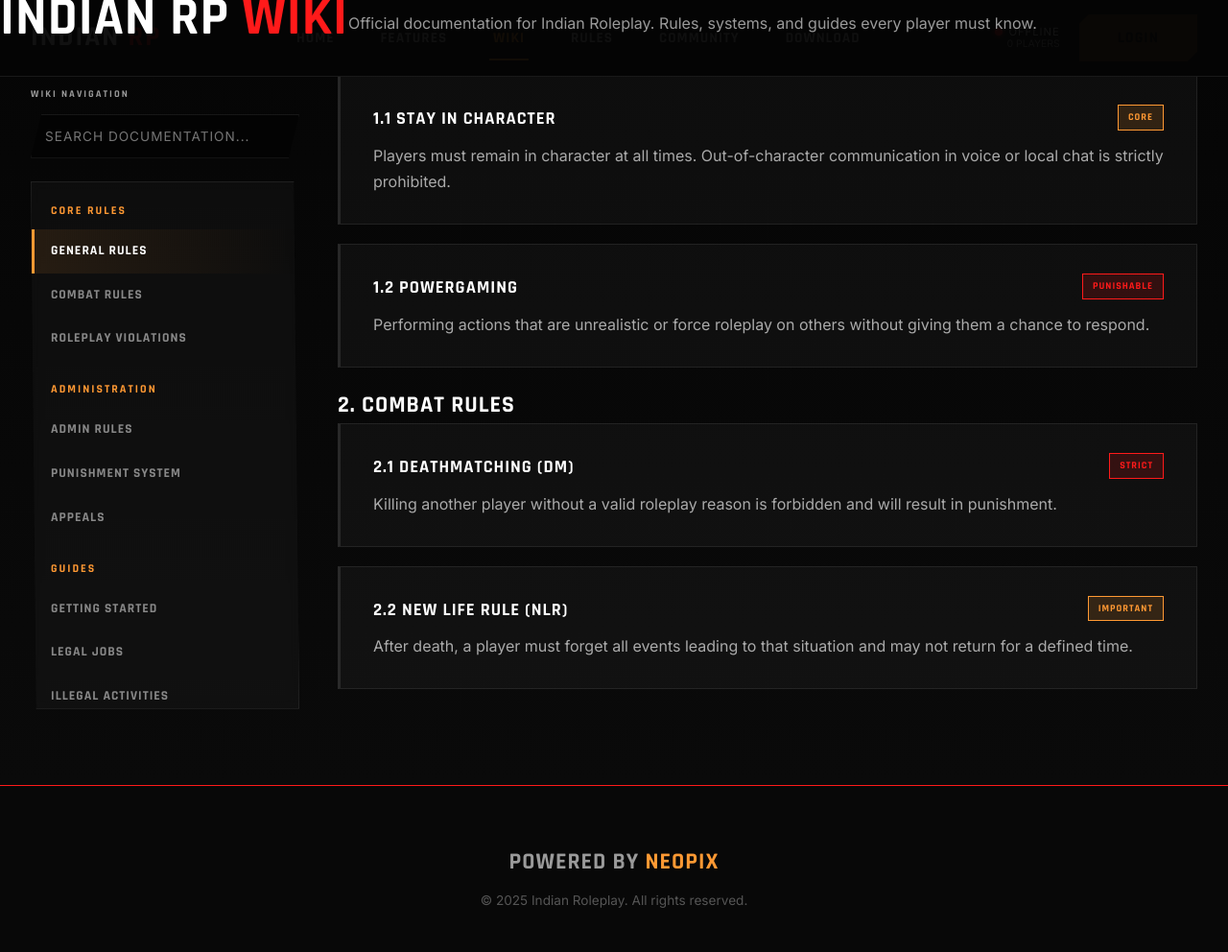
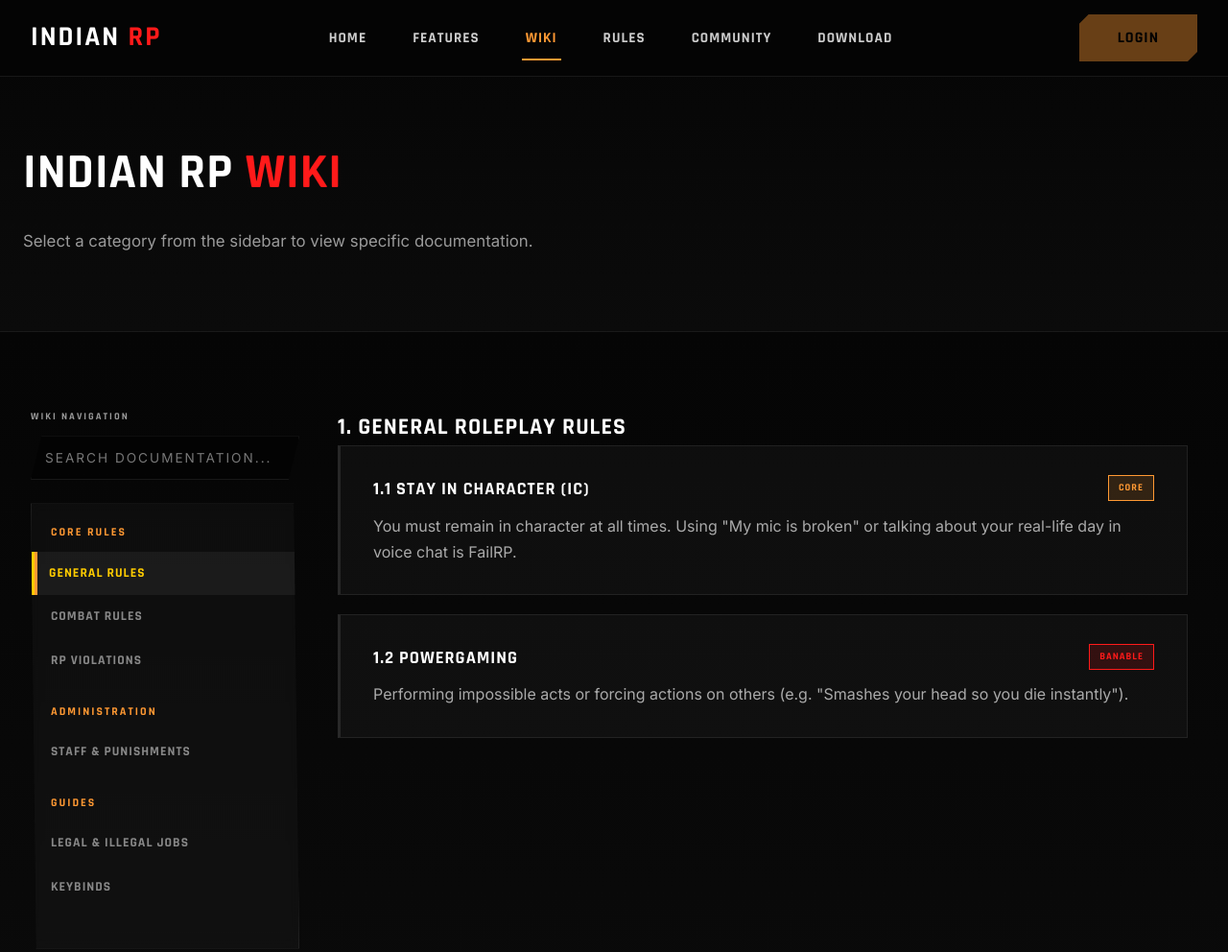
Before and after one commit to Hack3rAv/indianRP-website, a plain HTML site: page pages/wiki.html in a window 1280 px wide. Shown: the top 992 px of the page at 96% size. Drawn offline with Linux system fonts and the light colour scheme; no server answers; a script that the page names is missing.

Commit message:
Add files via upload

```diff
--- a/assets/css/layout.css
+++ b/assets/css/layout.css
@@ -9,6 +9,7 @@ header {
     position: fixed;
     top: 0;
     left: 0;
+    right: 0;
     width: 100%;
     height: 80px;
     z-index: 1000;
@@ -67,7 +68,6 @@ header {
    MAIN APP CONTAINER
 ----------------------------- */
 main#app-content {
-    padding-top: 80px; /* navbar height */
     min-height: calc(100vh - 80px);
 }
 
--- a/assets/css/wiki.css
+++ b/assets/css/wiki.css
@@ -1,85 +1,107 @@
 /* =====================================================
-   WIKI PAGE - INTEGRATED WITH GLOBAL LAYOUT
+   WIKI PAGE — GLOBAL-LAYOUT COMPATIBLE
    ===================================================== */
 
 .wiki-page {
-    /* Uses global padding-top to account for the 80px fixed header */
-    padding: 40px 0 80px;
+    padding: 80px 0;
     background: linear-gradient(to bottom, #050505, #0a0a0a);
 }
+
+/* =====================================================
+   CONTAINER
+   ===================================================== */
 
 .wiki-container {
     display: grid;
     grid-template-columns: 280px 1fr;
     gap: 40px;
-    align-items: start;
-    max-width: 1600px; /* Matching your .nav-container width */
+
+    max-width: 1600px;
     margin: 0 auto;
     padding: 0 32px;
+
+    align-items: start;
 }
 
-/* -----------------------------
-   SIDEBAR (Sticky & Responsive)
------------------------------ */
+/* =====================================================
+   SIDEBAR
+   ===================================================== */
+
 .wiki-sidebar {
     position: sticky;
-    /* Calculated: 80px (header) + 24px (spacing) */
-    top: 104px;
-    align-self: flex-start;
-    max-height: calc(100vh - 140px);
-    z-index: 10;
+    top: 40px;
+
+    max-height: calc(100vh - 160px);
+    overflow: hidden;
+
+    z-index: 5;
 }
 
 .wiki-sidebar::before {
     content: "WIKI NAVIGATION";
     display: block;
+    margin-bottom: 12px;
+
     font-family: var(--font-head);
     font-size: 0.65rem;
     letter-spacing: 2px;
+    font-weight: 800;
     color: var(--text-muted);
-    margin-bottom: 12px;
-    font-weight: 800;
 }
 
-/* -----------------------------
-   SEARCH (Skewed Tactical Style)
------------------------------ */
+/* =====================================================
+   SEARCH
+   ===================================================== */
+
 .wiki-search {
+    cursor: text;
     width: 100%;
     padding: 14px;
     margin-bottom: 24px;
+
     background: rgba(0,0,0,0.4);
     border: 1px solid var(--border-soft);
     color: var(--text-main);
+
     font-family: var(--font-body);
     font-size: 0.85rem;
     letter-spacing: 1px;
+
     outline: none;
-    /* Replicating the shape from image */
     clip-path: polygon(4% 0, 100% 0, 96% 100%, 0% 100%);
-    transition: border-color 0.2s;
 }
 
-.wiki-search:focus {
+.wiki-search::placeholder {
+    color: #777;
+    letter-spacing: 2px;
+}
+
+.wiki-search:not(:placeholder-shown) {
     border-color: var(--primary);
 }
+/* =====================================================
+   NAVIGATION
+   ===================================================== */
 
-/* -----------------------------
-   NAVIGATION BOX
------------------------------ */
 .wiki-nav {
     background: rgba(255,255,255,0.03);
     border: 1px solid var(--border-soft);
     backdrop-filter: blur(6px);
+
     padding: 20px 0;
     clip-path: polygon(0 0, 98% 0, 100% 100%, 2% 100%);
-    max-height: calc(100vh - 250px);
+
+    max-height: calc(100vh - 240px);
     overflow-y: auto;
 }
 
-/* Scrollbar styling to match global dark theme */
-.wiki-nav::-webkit-scrollbar { width: 4px; }
-.wiki-nav::-webkit-scrollbar-thumb { background: var(--primary); }
+.wiki-nav::-webkit-scrollbar {
+    width: 4px;
+}
+
+.wiki-nav::-webkit-scrollbar-thumb {
+    background: var(--primary);
+}
 
 .wiki-nav-group {
     margin-bottom: 20px;
@@ -87,26 +109,31 @@
 
 .wiki-nav-title {
     padding: 0 20px 10px;
+
+    font-family: var(--font-head);
     font-size: 0.75rem;
     font-weight: 800;
     letter-spacing: 2px;
+    text-transform: uppercase;
+
     color: var(--primary);
-    font-family: var(--font-head);
-    text-transform: uppercase;
 }
 
 .wiki-nav-item {
     display: block;
     position: relative;
+
     padding: 12px 20px;
-    color: #888;
+
     font-family: var(--font-head);
+    font-size: 0.85rem;
     font-weight: 700;
-    font-size: 0.85rem;
     letter-spacing: 1px;
     text-transform: uppercase;
     text-decoration: none;
-    transition: all 0.25s;
+
+    color: #888;
+    transition: 0.25s;
 }
 
 .wiki-nav-item::before {
@@ -114,16 +141,20 @@
     position: absolute;
     left: 0;
     top: 0;
+
     width: 3px;
     height: 100%;
     background: transparent;
-    transition: background 0.25s;
 }
 
 .wiki-nav-item:hover,
 .wiki-nav-item.active {
     color: #fff;
-    background: linear-gradient(90deg, rgba(255,153,51,0.1), transparent);
+    background: linear-gradient(
+        90deg,
+        rgba(255,153,51,0.12),
+        transparent
+    );
 }
 
 .wiki-nav-item:hover::before,
@@ -131,43 +162,50 @@
     background: var(--primary);
 }
 
-/* -----------------------------
-   CONTENT & CARDS
------------------------------ */
-.wiki-header {
-    margin-bottom: 50px;
-    border-bottom: 1px solid var(--border-soft);
-    padding-bottom: 30px;
+/* =====================================================
+   CONTENT
+   ===================================================== */
+
+.wiki-content {
+    padding-right: 10px;
 }
 
-.wiki-header h1 {
-    font-family: var(--font-head);
-    font-size: 3.5rem;
-    font-weight: 900;
-    margin-bottom: 12px;
+/* =====================================================
+   SECTIONS & CARDS
+   ===================================================== */
+
+.wiki-section {
+    margin-bottom: 60px;
 }
 
-.wiki-header span { color: var(--accent); }
+.wiki-section h2 {
+    font-family: var(--font-head);
+    font-size: 1.8rem;
+    margin-bottom: 30px;
+}
 
 .wiki-card {
+    position: relative;
+
     background: rgba(255,255,255,0.03);
     border: 1px solid var(--border-soft);
+    border-left: 3px solid rgba(255,255,255,0.1);
+
     padding: 30px 34px;
     margin-bottom: 20px;
-    position: relative;
-    border-left: 3px solid rgba(255,255,255,0.1);
-    transition: all 0.3s ease;
+
+    transition: 0.25s;
 }
 
 .wiki-card:hover {
+    background: rgba(255,255,255,0.05);
     border-left-color: var(--primary);
-    background: rgba(255,255,255,0.05);
 }
 
 .wiki-card h3 {
     font-family: var(--font-head);
+    font-size: 1.15rem;
     text-transform: uppercase;
-    font-size: 1.15rem;
     margin-bottom: 10px;
 }
 
@@ -180,10 +218,30 @@
     position: absolute;
     top: 30px;
     right: 34px;
+
     font-family: var(--font-head);
     font-size: 0.65rem;
     font-weight: 900;
+    letter-spacing: 1px;
+    text-transform: uppercase;
+
     padding: 4px 10px;
     border: 1px solid currentColor;
-    text-transform: uppercase;
 }
+
+/* =====================================================
+   RESPONSIVE
+   ===================================================== */
+
+@media (max-width: 900px) {
+    .wiki-container {
+        grid-template-columns: 1fr;
+    }
+
+    .wiki-sidebar {
+        position: relative;
+        top: 0;
+        max-height: none;
+        margin-bottom: 40px;
+    }
+}
--- a/config/site.config.js
+++ b/config/site.config.js
@@ -19,7 +19,7 @@ window.SITE_CONFIG = {
     // -----------------------------
     // MAINTENANCE MODE (FRONTEND)
     // -----------------------------
-    MAINTENANCE_MODE: false,
+    MAINTENANCE_MODE: true,
 
     // -----------------------------
     // ROUTING
--- a/pages/wiki.html
+++ b/pages/wiki.html
@@ -5,7 +5,6 @@
     <meta name="viewport" content="width=device-width, initial-scale=1.0" />
     <title>Indian Roleplay | Wiki</title>
 
-    <!-- ================= CORE STYLES ================= -->
     <link rel="stylesheet" href="/assets/css/core.css" />
     <link rel="stylesheet" href="/assets/css/layout.css" />
     <link rel="stylesheet" href="/assets/css/components.css" />
@@ -13,19 +12,39 @@
     <link rel="stylesheet" href="/assets/css/wiki.css" />
     <link rel="stylesheet" href="/assets/css/responsive.css" />
 
-    <!-- ================= LENIS ================= -->
     <script src="https://unpkg.com/lenis@1.1.20/dist/lenis.min.js"></script>
+
+    <style>
+        /* Hidden by default */
+        .wiki-content-page {
+            display: none;
+            animation: fadeIn 0.4s ease-out;
+        }
+
+        /* Show when active */
+        .wiki-content-page.active-page {
+            display: block;
+        }
+
+        @keyframes fadeIn {
+            from { opacity: 0; transform: translateY(10px); }
+            to { opacity: 1; transform: translateY(0); }
+        }
+
+        .wiki-nav-item { cursor: pointer; transition: 0.3s; }
+        .wiki-nav-item.active {
+            color: var(--accent-color, #ffcc00);
+            background: rgba(255, 255, 255, 0.05);
+            border-left: 3px solid var(--accent-color, #ffcc00);
+            padding-left: 15px;
+        }
+    </style>
 </head>
 <body>
 
-    <!-- ================= HEADER ================= -->
     <header>
         <div class="nav-container">
-
-            <div class="logo">
-                INDIAN <span>RP</span>
-            </div>
-
+            <div class="logo">INDIAN <span>RP</span></div>
             <nav>
                 <ul class="nav-links">
                     <li><a href="/index.html">HOME</a></li>
@@ -36,147 +55,160 @@
                     <li><a href="/pages/download.html">DOWNLOAD</a></li>
                 </ul>
             </nav>
-
             <div class="header-actions">
                 <div id="headerStatus"></div>
                 <button class="btn-mega" disabled>LOGIN</button>
             </div>
-
         </div>
     </header>
 
-    <!-- ================= WIKI PAGE ================= -->
-    <main>
+    <main id="app-content">
+
+        <section class="page-header">
+            <div class="container">
+                <h1>INDIAN RP <span class="text-accent">WIKI</span></h1>
+                <p>Select a category from the sidebar to view specific documentation.</p>
+            </div>
+        </section>
+
         <section class="wiki-page">
-
             <div class="container wiki-container">
 
-                <!-- ================= SIDEBAR ================= -->
                 <aside class="wiki-sidebar">
-
-                    <input
-                        type="text"
-                        class="wiki-search"
-                        placeholder="SEARCH DOCUMENTATION..."
-                        disabled
-                    />
+                    <input type="text" class="wiki-search" placeholder="SEARCH DOCUMENTATION..." />
 
                     <div class="wiki-nav">
-
                         <div class="wiki-nav-group">
                             <div class="wiki-nav-title">CORE RULES</div>
-                            <a href="#" class="wiki-nav-item active">General Rules</a>
-                            <a href="#" class="wiki-nav-item">Combat Rules</a>
-                            <a href="#" class="wiki-nav-item">Roleplay Violations</a>
+                            <div class="wiki-nav-item active" data-target="general-rules">General Rules</div>
+                            <div class="wiki-nav-item" data-target="combat-rules">Combat Rules</div>
+                            <div class="wiki-nav-item" data-target="rp-violations">RP Violations</div>
                         </div>
 
                         <div class="wiki-nav-group">
                             <div class="wiki-nav-title">ADMINISTRATION</div>
-                            <a href="#" class="wiki-nav-item">Admin Rules</a>
-                            <a href="#" class="wiki-nav-item">Punishment System</a>
-                            <a href="#" class="wiki-nav-item">Appeals</a>
+                            <div class="wiki-nav-item" data-target="admin-system">Staff & Punishments</div>
                         </div>
 
                         <div class="wiki-nav-group">
                             <div class="wiki-nav-title">GUIDES</div>
-                            <a href="#" class="wiki-nav-item">Getting Started</a>
-                            <a href="#" class="wiki-nav-item">Legal Jobs</a>
-                            <a href="#" class="wiki-nav-item">Illegal Activities</a>
-                            <a href="#" class="wiki-nav-item">Keybinds</a>
+                            <div class="wiki-nav-item" data-target="jobs-guide">Legal & Illegal Jobs</div>
+                            <div class="wiki-nav-item" data-target="controls">Keybinds</div>
                         </div>
-
                     </div>
                 </aside>
 
-                <!-- ================= CONTENT ================= -->
-                <article class="wiki-content">
+                <article class="wiki-content" id="wiki-display-area">
 
-                    <header class="wiki-header">
-                        <h1>
-                            INDIAN RP <span class="text-accent">WIKI</span>
-                        </h1>
-                        <p>
-                            Official documentation for Indian Roleplay.
-                            Rules, systems, and guides every player must know.
-                        </p>
-                    </header>
-
-                    <!-- ================= RULE SECTION ================= -->
-                    <section class="wiki-section">
-
+                    <div id="general-rules" class="wiki-content-page active-page">
                         <h2>1. GENERAL ROLEPLAY RULES</h2>
-
                         <div class="wiki-card">
-                            <h3>1.1 Stay In Character</h3>
+                            <h3>1.1 Stay In Character (IC)</h3>
                             <span class="badge badge-primary">CORE</span>
-                            <p>
-                                Players must remain in character at all times.
-                                Out-of-character communication in voice or local chat
-                                is strictly prohibited.
-                            </p>
+                            <p>You must remain in character at all times. Using "My mic is broken" or talking about your real-life day in voice chat is FailRP.</p>
                         </div>
-
                         <div class="wiki-card">
                             <h3>1.2 Powergaming</h3>
-                            <span class="badge badge-danger">PUNISHABLE</span>
-                            <p>
-                                Performing actions that are unrealistic or force roleplay
-                                on others without giving them a chance to respond.
-                            </p>
+                            <span class="badge badge-danger">BANABLE</span>
+                            <p>Performing impossible acts or forcing actions on others (e.g. "Smashes your head so you die instantly").</p>
                         </div>
+                    </div>
 
-                    </section>
+                    <div id="combat-rules" class="wiki-content-page">
+                        <h2>2. COMBAT RULES</h2>
+                        <div class="wiki-card">
+                            <h3>2.1 RDM (Random Deathmatch)</h3>
+                            <p>Killing someone without any prior verbal interaction or roleplay reason is strictly forbidden.</p>
+                        </div>
+                        <div class="wiki-card">
+                            <h3>2.2 VDM (Vehicle Deathmatch)</h3>
+                            <p>Using your vehicle as a weapon to ram or kill players is not allowed.</p>
+                        </div>
+                    </div>
 
-                    <!-- ================= COMBAT SECTION ================= -->
-                    <section class="wiki-section">
+                    <div id="rp-violations" class="wiki-content-page">
+                        <h2>3. RP VIOLATIONS</h2>
+                        <div class="wiki-card">
+                            <h3>3.1 FearRP</h3>
+                            <p>You must show fear for your life. If someone has a gun to your head, you cannot just run away or pull out your own gun.</p>
+                        </div>
+                    </div>
 
-                        <h2>2. COMBAT RULES</h2>
+                    <div id="admin-system" class="wiki-content-page">
+                        <h2>4. ADMINISTRATION</h2>
+                        <div class="wiki-card">
+                            <h3>Staff Assistance</h3>
+                            <p>Use <strong>/report</strong> to contact staff. Do not spam. Provide clips/recordings for proof.</p>
+                        </div>
+                    </div>
 
+                    <div id="jobs-guide" class="wiki-content-page">
+                        <h2>5. JOBS & ECONOMY</h2>
                         <div class="wiki-card">
-                            <h3>2.1 Deathmatching (DM)</h3>
-                            <span class="badge badge-danger">STRICT</span>
-                            <p>
-                                Killing another player without a valid roleplay reason
-                                is forbidden and will result in punishment.
-                            </p>
+                            <h3>Legal: Delivery & Mining</h3>
+                            <p>Earn clean money at the Job Center. These jobs are safe from police interference.</p>
                         </div>
+                        <div class="wiki-card">
+                            <h3>Illegal: Drug Crafting</h3>
+                            <p>High reward but high risk. Police can arrest you and seize your items if caught.</p>
+                        </div>
+                    </div>
 
+                    <div id="controls" class="wiki-content-page">
+                        <h2>6. KEYBINDS</h2>
                         <div class="wiki-card">
-                            <h3>2.2 New Life Rule (NLR)</h3>
-                            <span class="badge badge-primary">IMPORTANT</span>
-                            <p>
-                                After death, a player must forget all events leading
-                                to that situation and may not return for a defined time.
-                            </p>
+                            <p><strong>F1:</strong> Interaction Menu</p>
+                            <p><strong>K:</strong> Inventory</p>
+                            <p><strong>U:</strong> Lock Vehicle</p>
+                            <p><strong>M:</strong> Phone</p>
                         </div>
-
-                    </section>
+                    </div>
 
                 </article>
-
             </div>
         </section>
     </main>
 
-    <!-- ================= FOOTER ================= -->
     <footer>
         <div class="container footer-content">
-            <h2>
-                POWERED BY <span class="text-primary">NEOPIX</span>
-            </h2>
-            <p>
-                &copy; 2025 Indian Roleplay. All rights reserved.
-            </p>
+            <p>&copy; 2025 Indian Roleplay Wiki | Powered by Neopix</p>
         </div>
     </footer>
 
-    <!-- ================= CORE SCRIPTS ================= -->
-    <script src="/config/site.config.js"></script>
-    <script src="/assets/js/utils.js"></script>
-    <script src="/assets/js/serverStatus.js"></script>
-    <script src="/assets/js/parallax.js"></script>
-    <script src="/assets/js/horizontal.js"></script>
-    <script src="/assets/js/app.js"></script>
+    <script>
+        document.addEventListener('DOMContentLoaded', () => {
+            const navItems = document.querySelectorAll('.wiki-nav-item');
+            const pages = document.querySelectorAll('.wiki-content-page');
 
+            navItems.forEach(item => {
+                item.addEventListener('click', () => {
+                    const targetId = item.getAttribute('data-target');
+
+                    // 1. Update Sidebar UI
+                    navItems.forEach(nav => nav.classList.remove('active'));
+                    item.classList.add('active');
+
+                    // 2. Switch Content
+                    pages.forEach(page => {
+                        page.classList.remove('active-page');
+                        if (page.id === targetId) {
+                            page.classList.add('active-page');
+                        }
+                    });
+
+                    // 3. Scroll to top of content for mobile users
+                    window.scrollTo({ top: 0, behavior: 'smooth' });
+                });
+            });
+        });
+
+        // Initialize Lenis for smooth scrolling
+        const lenis = new Lenis();
+        function raf(time) {
+            lenis.raf(time);
+            requestAnimationFrame(raf);
+        }
+        requestAnimationFrame(raf);
+    </script>
 </body>
 </html>
```
Also changed, not shown: admin/dashboard.html (+2 -2 lines), assets/js/utils.js (+32 -0 lines).
